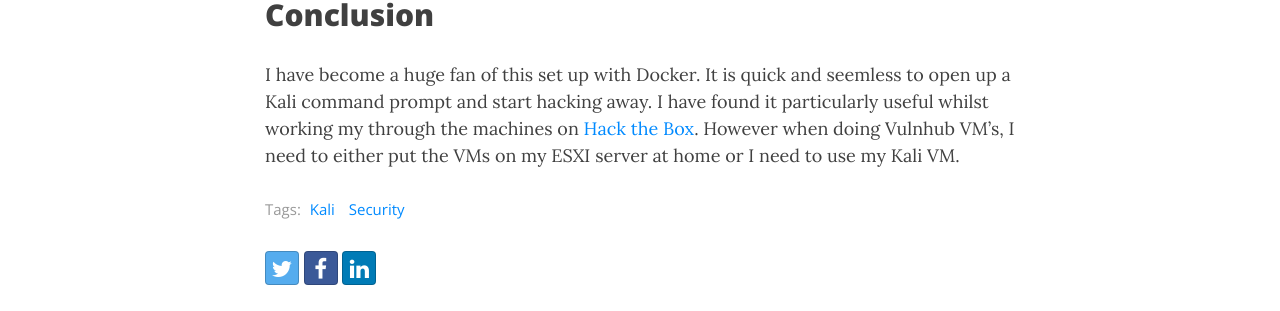
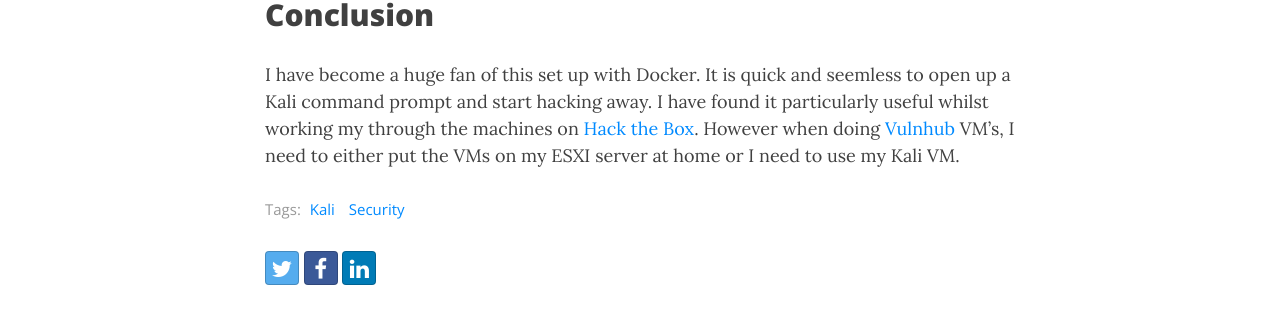
Before and after one commit to wjmccann/wjmccann.github.io, a Jekyll site: the page built from _posts/2017-12-03-Kali-Linux-in-Docker-on-Windows-10.md, in a window 1280 px wide and 900 px high, scrolled down 5757 px. Shown: the part 240-551 px from the top of the window. Built offline with Jekyll 4.4.1, drawn with Linux system fonts in a browser that asks for light colours; nearby versions of some CDN libraries; comment, search, counter and statistics services are not loaded; part of the change alters nothing that is shown.

```diff
--- a/_posts/2017-12-03-Kali-Linux-in-Docker-on-Windows-10.md
+++ b/_posts/2017-12-03-Kali-Linux-in-Docker-on-Windows-10.md
@@ -101,4 +101,4 @@ Using Kali in Docker is far from perfect. I have not been able to get Kali's GUI
 Docker for Windows currently does not support USB passthrough, therefore I cannot connect my Alfa Wireless card or RTL-SDR to take advantage of the tools Kali has available for these devices. This means I either need to find Windows alternatives or boot into my Kali VM to use these devices.
 
 ## Conclusion
-I have become a huge fan of this set up with Docker. It is quick and seemless to open up a Kali command prompt and start hacking away. I have found it particularly useful whilst working my through the machines on [Hack the Box](https://www.hackthebox.eu/). However when doing Vulnhub VM's, I need to either put the VMs on my ESXI server at home or I need to use my Kali VM.
+I have become a huge fan of this set up with Docker. It is quick and seemless to open up a Kali command prompt and start hacking away. I have found it particularly useful whilst working my through the machines on [Hack the Box](https://www.hackthebox.eu/). However when doing [Vulnhub](https://www.vulnhub.com/) VM's, I need to either put the VMs on my ESXI server at home or I need to use my Kali VM.
```
